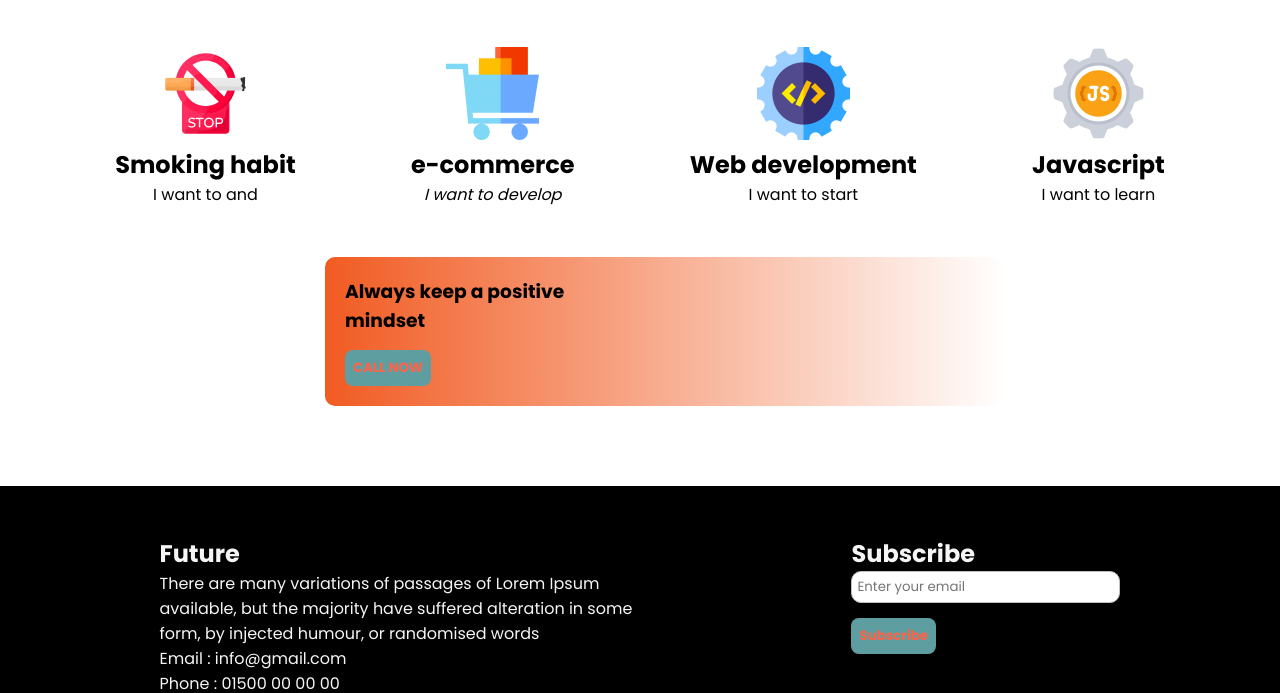
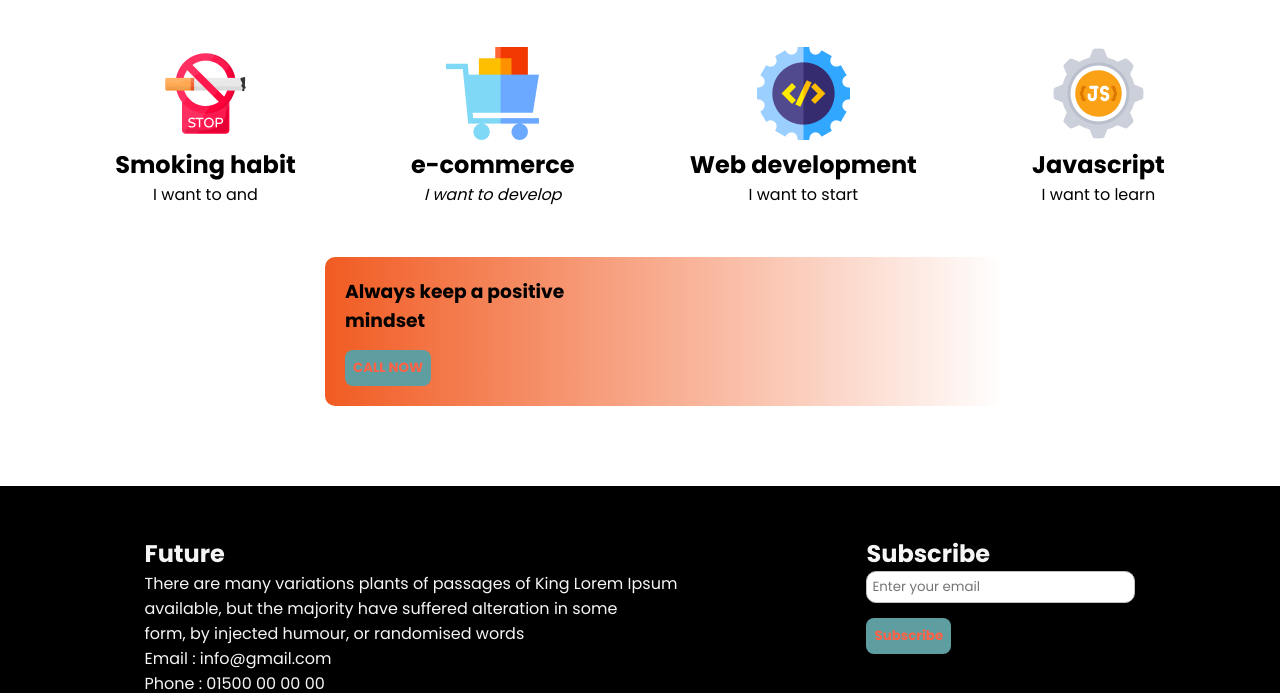
Before and after one commit to bossnoyon00/new-year-new-me, a plain HTML site: page index.html in a window 1280 px wide. Shown: the part 1664-2357 px from the top of the page. Drawn offline with Linux system fonts and the light colour scheme.

Commit message:
Check commit

```diff
--- a/index.html
+++ b/index.html
@@ -117,7 +117,8 @@
     <footer class="footer-part">
         <div>
             <h2>Future</h2>
-            <p>There are many variations of passages of Lorem Ipsum <br> available, but the majority have suffered
+            <p>There are many variations plants of passages of King Lorem Ipsum <br> available, but the majority have
+                suffered
                 alteration
                 in some <br> form, by injected humour, or randomised words</p>
             <p>Email : info@gmail.com</p>
```
